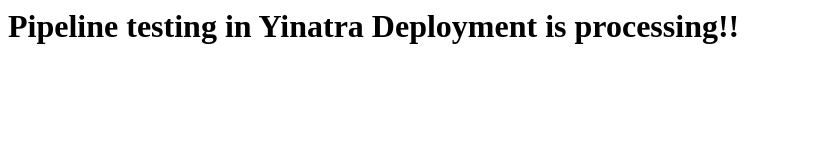
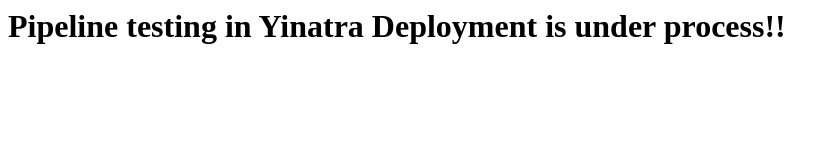
Before and after one commit to priyagit7/yinatra-demogit, a plain HTML site: page index.html in a window 1280 px wide. Shown: the whole page, without its empty margins (0-838 px from the left). Drawn offline with Linux system fonts and the light colour scheme.

Commit message:
index.html

```diff
--- a/index.html
+++ b/index.html
@@ -1 +1 @@
-<h1>Pipeline testing in Yinatra Deployment is processing!!</h1>
+<h1>Pipeline testing in Yinatra Deployment is under process!!</h1>
```
